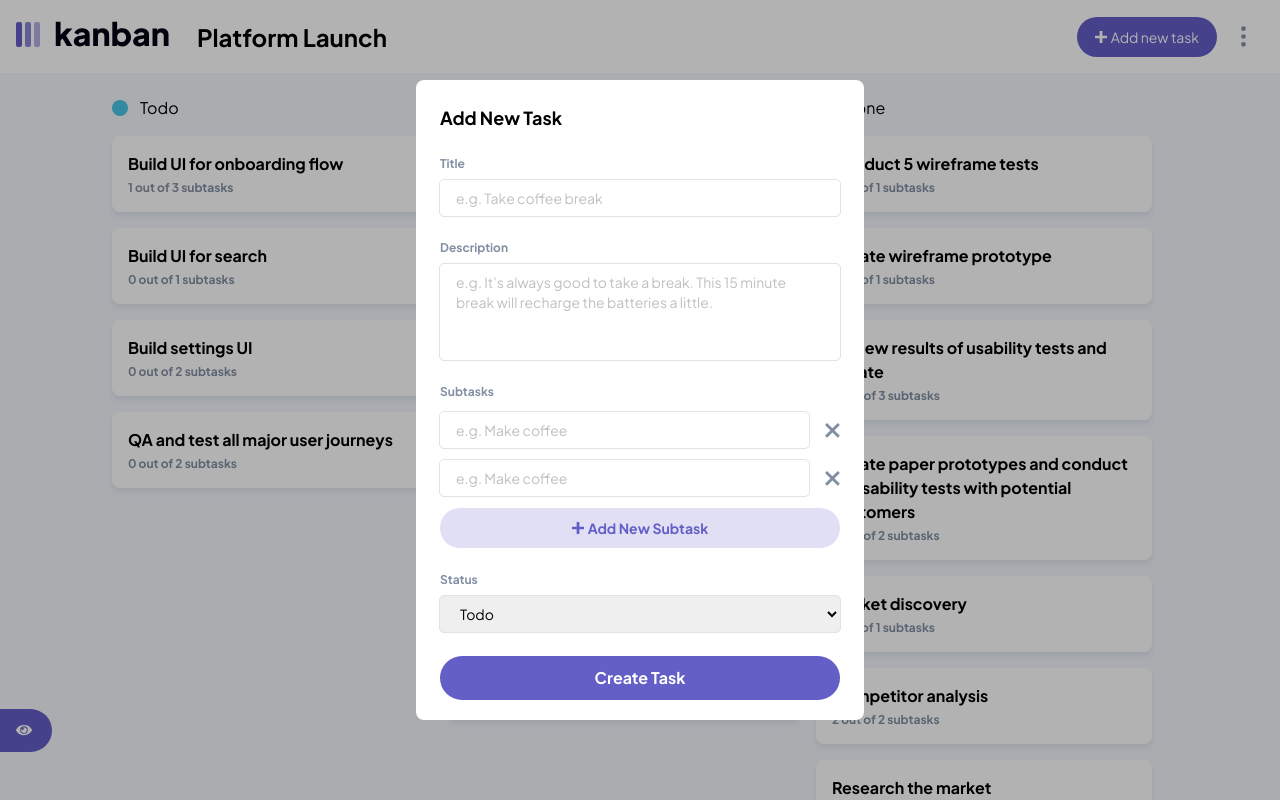
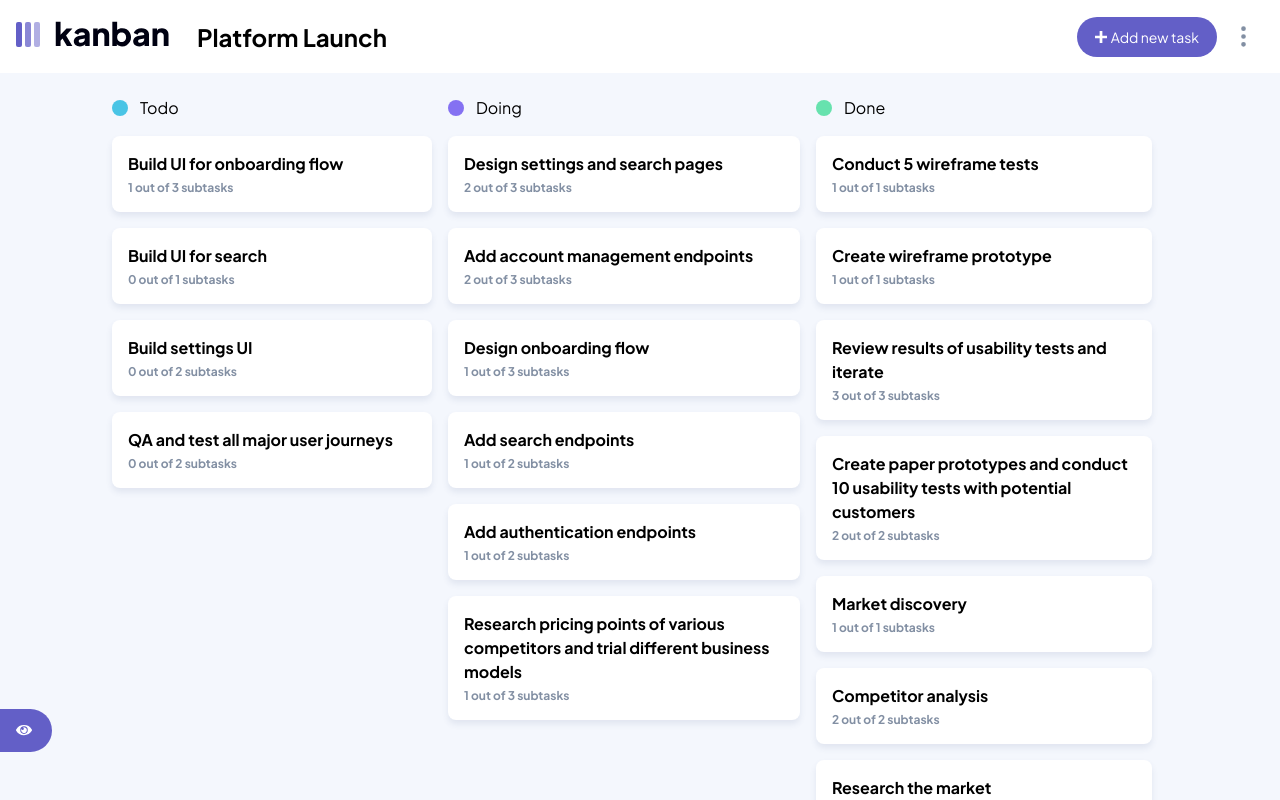
Before and after one commit to Dmitriy24S/task-management-app, a Next.js app: page / in a window 1280 px wide. Built offline with nearby package versions, Linux system fonts and the light colour scheme.

Commit message:
style: :lipstick: update select/option new task form input - add appearance none (remove safari stock select style), custom chevron svg inside select

```diff
--- a/src/components/NewTaskForm.tsx
+++ b/src/components/NewTaskForm.tsx
@@ -1,5 +1,6 @@
 import Image from "next/image";
 import React from "react";
+import { FaChevronDown } from "react-icons/fa";
 import Cross from "../assets/icons/cross.svg";
 import Plus from "../assets/icons/icon-add-task-mobile.svg";
 
@@ -107,12 +108,16 @@ const NewTaskForm = ({ isNewTaskFormOpen, setIsNewTaskFormOpen }: Props) => {
               id="status"
               title="status"
               placeholder="status"
-              className="peer cursor-pointer rounded px-4 py-2 text-sm text-black outline outline-1 outline-medium-grey/25 transition-colors placeholder:text-black/25 focus:outline-main-purple dark:bg-dark-grey dark:text-white dark:placeholder:text-white/25"
+              className="peer cursor-pointer appearance-none rounded px-4 py-2 text-sm text-black outline outline-1 outline-medium-grey/25 transition-colors placeholder:text-black/25 focus:outline-main-purple dark:bg-dark-grey dark:text-white dark:placeholder:text-white/25"
             >
               <option value="Todo">Todo</option>
               <option value="Doing">Doing</option>
               <option value="Done">Done</option>
             </select>
+            <FaChevronDown
+              fill="#635FC7"
+              className="pointer-events-none absolute right-2.5 bottom-2.5"
+            />
           </div>
           {/* Create button */}
           <button
--- a/src/pages/index.tsx
+++ b/src/pages/index.tsx
@@ -9,7 +9,7 @@ import NewTaskForm from "../components/NewTaskForm";
 import styles from "../styles/Home.module.css";
 
 const Home: NextPage = () => {
-  const [isNewTaskFormOpen, setIsNewTaskFormOpen] = useState(true);
+  const [isNewTaskFormOpen, setIsNewTaskFormOpen] = useState(false);
 
   // const [selectedBoard, setSelectedBoard] = useState(null)
   const [selectedBoard, setSelectedBoard] = useState(data.boards[0]);
```
